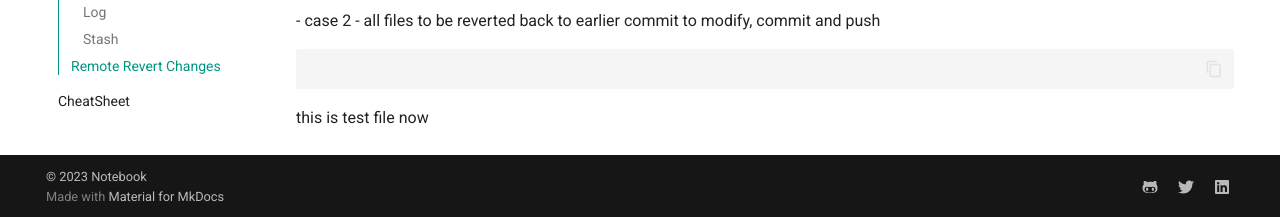
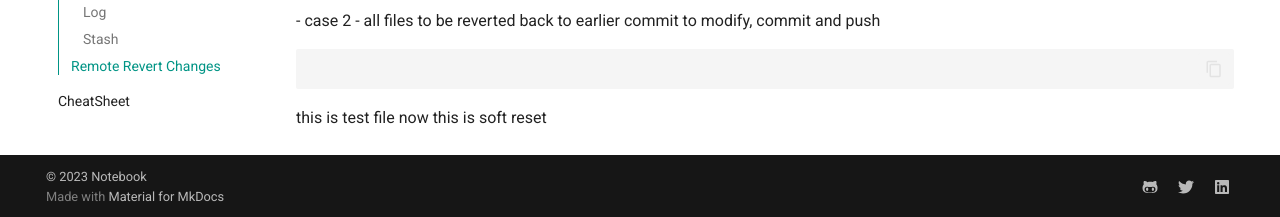
Before and after one commit to rajpal-virk/learning-notes, an MkDocs documentation site: the page built from docs/software/git/git-notes.md, in a window 1280 px wide and 900 px high, scrolled down 4945 px. Shown: the part 680-897 px from the top of the window. Built offline with MkDocs 1.6.1 and Material for MkDocs 9.7.7, drawn with Linux system fonts in a browser that asks for light colours.

Commit message:
git notes updated

````diff
--- a/docs/software/git/git-notes.md
+++ b/docs/software/git/git-notes.md
@@ -227,3 +227,4 @@ git checkout earlier-commit-id -- path-to-file
 
 ```
 this is test file now
+this is soft reset
````
Also changed, not shown: docs/software/git/git-cheatsheet.md (line endings or trailing spaces), docs/software/git/git-practice-file.md (line endings or trailing spaces).
